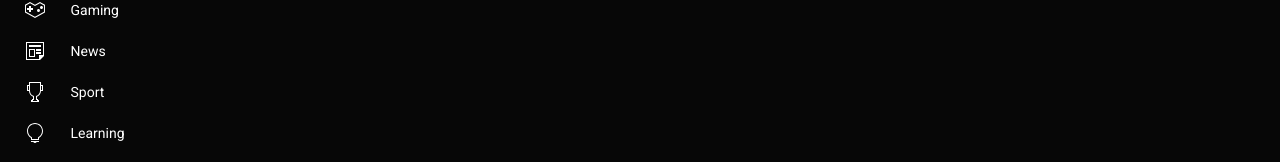
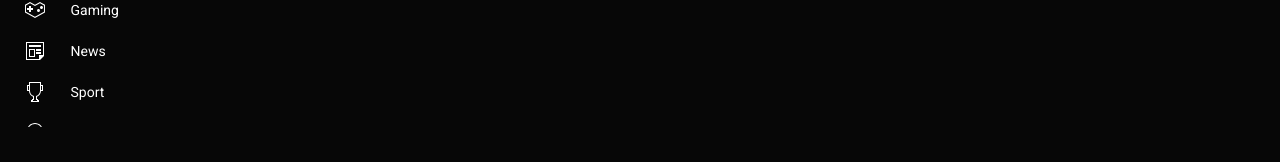
Before and after one commit to gaorachel/youtube-visual-clone, a React (Create React App) app: page / in a window 1280 px wide. Shown: the part 689-851 px from the top of the page. After the commit the page ends 816 px from the top, so only its background shows below. Built offline with nearby package versions, Linux system fonts and the light colour scheme.

Commit message:
Fix width of sidebar when window size changes

```diff
--- a/src/pages/HomePage/SideBar/SideBar.module.css
+++ b/src/pages/HomePage/SideBar/SideBar.module.css
@@ -40,8 +40,9 @@
 .sideBar {
   display: flex;
   flex-direction: column;
-  width: 240px;
-  max-height: 100lvh;
+  min-width: 240px;
+  max-width: 240px;
+  max-height: 95lvh;
   overflow-y: scroll;
 }
 
@@ -66,8 +67,8 @@
   border-radius: 12px;
   padding: 10.5px;
   gap: 14px;
-  width: 200px;
   height: 20px;
+  max-width: 35lvw;
 }
 
 .navBox:hover {
```
